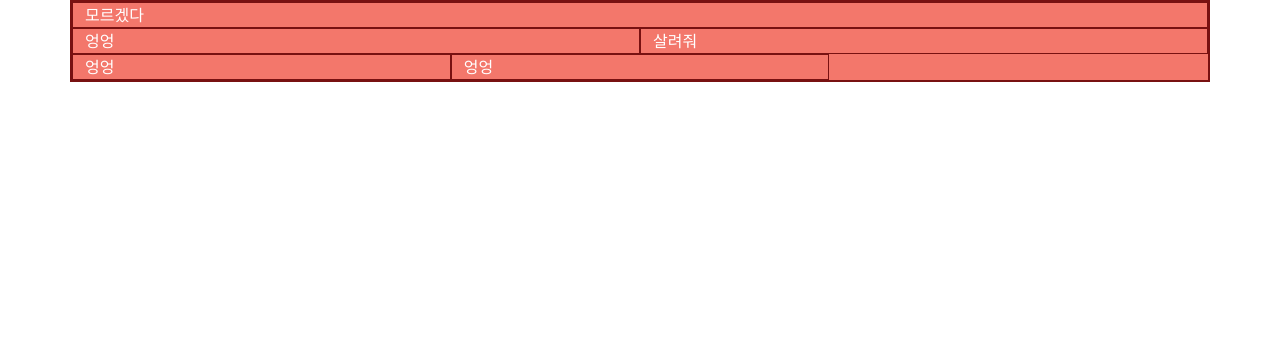
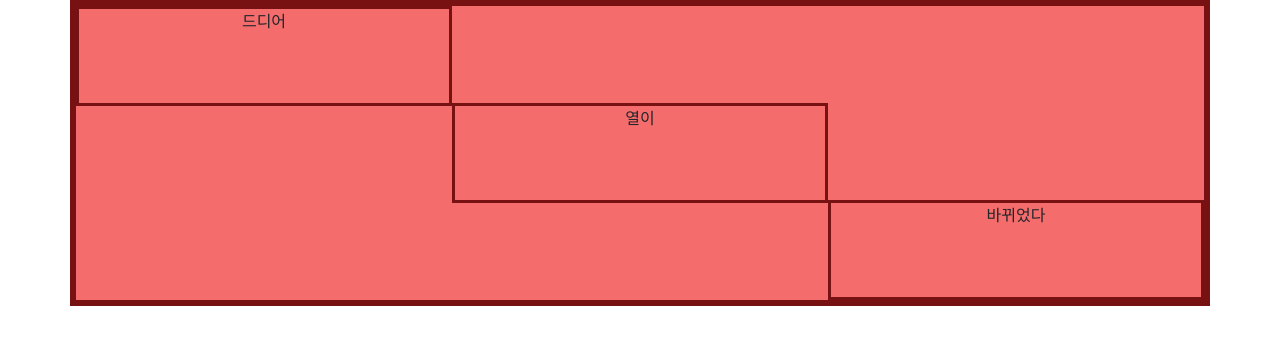
Before and after one commit to sungminjung066-lang/bootstrap-private-practice, a plain HTML site: page container.html in a window 1280 px wide. Drawn offline with nearby package versions, Linux system fonts and the light colour scheme.

Commit message:
컨테이너 수정

```diff
--- a/container.html
+++ b/container.html
@@ -11,25 +11,18 @@
       crossorigin="anonymous"
     />
     <style>
-      .container {
-        color: white;
-      }
       div {
-        background-color: rgb(243, 119, 107);
-        border: 1px solid rgb(120, 17, 17);
+        background-color: rgb(245, 108, 108);
+        border: 3px solid rgb(120, 17, 17);
       }
     </style>
   </head>
   <body>
-    <!-- 컨테이너 -->
-    <div class="container">
-      <!-- 행 (ROW) -->
-      <div class="row">
-        <div class="col-12">모르겠다</div>
-        <div class="col-6">엉엉</div>
-        <div class="col-6">살려줘</div>
-        <div class="col-4">엉엉</div>
-        <div class="col-4">엉엉</div>
+    <div class="container text-center">
+      <div class="row" style="height: 300px">
+        <div class="col align-self-start" style="height: 100px">드디어</div>
+        <div class="col align-self-center" style="height: 100px">열이</div>
+        <div class="col align-self-end" style="height: 100px">바뀌었다</div>
       </div>
     </div>
     <script
```
